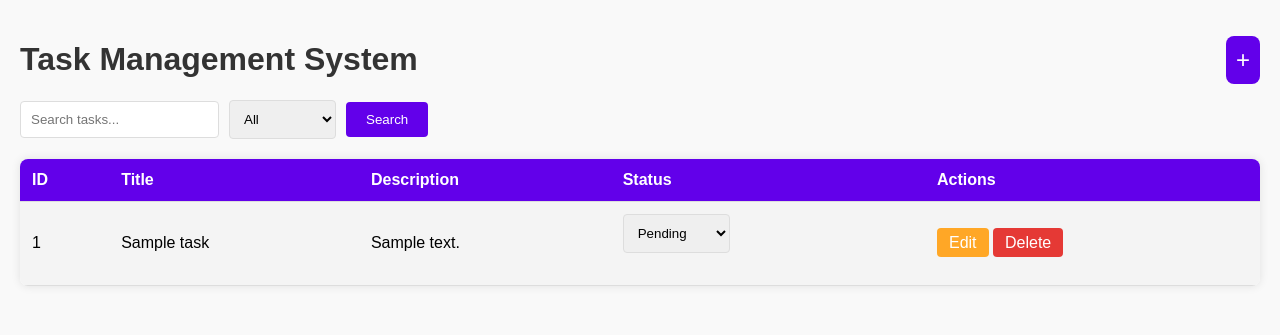
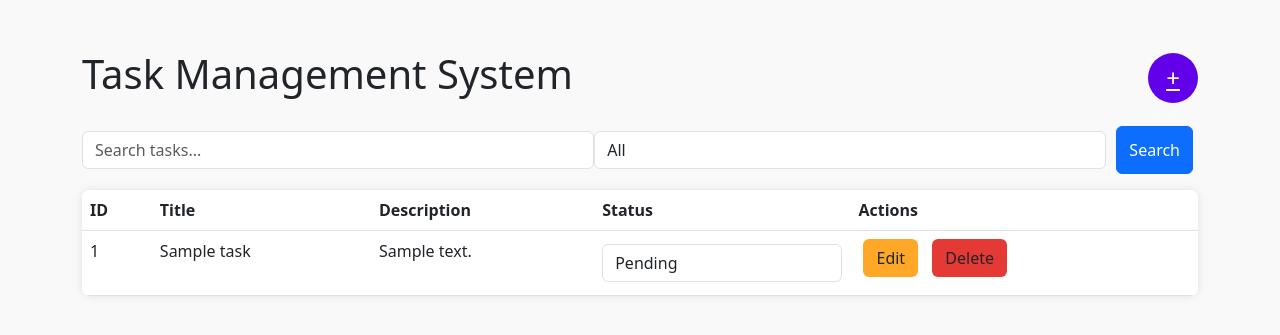
Before and after one commit to devxlabs1/PHP-Online-Management-Systems, a PHP site: page / in a window 1280 px wide. Shown: the top 335 px of the page. Run offline with PHP 8.4, Linux system fonts and the light colour scheme; tables that the repository leaves empty hold one stand-in row (values such as "Sample post").

Commit message:
Update index.php

```diff
--- a/Basic/Task Management System/index.php
+++ b/Basic/Task Management System/index.php
@@ -44,120 +44,82 @@ if ($_SERVER['REQUEST_METHOD'] === 'POST') {
 <html>
 <head>
     <title>Task Management System</title>
+    <link href="https://cdn.jsdelivr.net/npm/bootstrap@5.3.0/dist/css/bootstrap.min.css" rel="stylesheet">
     <style>
         body {
-            font-family: Arial, sans-serif;
-            margin: 20px;
             background-color: #f9f9f9;
         }
-        h1 {
-            color: #333;
+        .container {
+            margin-top: 50px;
         }
         .header {
             display: flex;
             justify-content: space-between;
             align-items: center;
+            margin-bottom: 20px;
         }
-        a {
-            text-decoration: none;
-            color: #6200EA;
+        .add-btn {
+            font-size: 24px;
+            background-color: #6200EA;
+            color: #fff;
+            border: none;
+            border-radius: 50%;
+            width: 50px;
+            height: 50px;
+            display: flex;
+            align-items: center;
+            justify-content: center;
+            cursor: pointer;
         }
-        a:hover {
-            text-decoration: underline;
+        .add-btn:hover {
+            background-color: #4e00b0;
         }
         table {
-            width: 100%;
-            border-collapse: collapse;
-            margin-top: 20px;
             background-color: #fff;
             border-radius: 8px;
             overflow: hidden;
             box-shadow: 0 0 10px rgba(0,0,0,0.1);
         }
-        th, td {
-            padding: 12px;
-            text-align: left;
-            border-bottom: 1px solid #ddd;
-        }
         th {
             background-color: #6200EA;
             color: #fff;
         }
-        tr:nth-child(even) {
-            background-color: #f4f4f4;
-        }
-        form {
-            display: flex;
-            align-items: center;
-            margin-bottom: 20px;
-        }
-        input[type="text"], select {
-            padding: 10px;
-            margin-right: 10px;
-            border: 1px solid #ddd;
-            border-radius: 4px;
-        }
-        button, .btn {
-            padding: 10px 20px;
-            background-color: #6200EA;
-            color: #fff;
-            border: none;
-            border-radius: 4px;
-            cursor: pointer;
-        }
-        .btn:hover {
-            background-color: #4e00b0;
-        }
-        .btn-edit, .btn-delete {
-            padding: 6px 12px;
-            border-radius: 4px;
-            color: #fff;
-            cursor: pointer;
-        }
         .btn-edit {
             background-color: #FFA726;
-        }
-        .btn-edit:hover {
-            background-color: #fb8c00;
         }
         .btn-delete {
             background-color: #E53935;
         }
-        .btn-delete:hover {
-            background-color: #d32f2f;
+        .btn {
+            margin: 0 5px;
         }
-        .add-btn {
-            font-size: 24px;
-            padding: 10px;
-            background-color: #6200EA;
-            color: #fff;
-            border: none;
-            border-radius: 8px;
-            cursor: pointer;
+        .form-inline input, .form-inline select {
+            margin: 5px 0;
+        }
+        .form-inline button {
             margin-left: 10px;
-        }
-        .add-btn:hover {
-            background-color: #4e00b0;
         }
     </style>
 </head>
 <body>
+    <div class="container">
         <div class="header">
             <h1>Task Management System</h1>
             <a href="create.php" class="add-btn">+</a>
         </div>
 
-    <form method="GET" action="">
-        <input type="text" name="search" value="<?php echo $search; ?>" placeholder="Search tasks...">
-        <select name="status_filter">
+        <form method="GET" action="" class="form-inline d-flex mb-3">
+            <input type="text" name="search" value="<?php echo $search; ?>" class="form-control" placeholder="Search tasks...">
+            <select name="status_filter" class="form-control">
                 <option value="">All</option>
                 <option value="Pending" <?php echo $statusFilter == 'Pending' ? 'selected' : ''; ?>>Pending</option>
                 <option value="Completed" <?php echo $statusFilter == 'Completed' ? 'selected' : ''; ?>>Completed</option>
             </select>
-        <button type="submit" class="btn">Search</button>
+            <button type="submit" class="btn btn-primary">Search</button>
         </form>
 
-    <table>
+        <table class="table table-hover">
+            <thead>
                 <tr>
                     <th>ID</th>
                     <th>Title</th>
@@ -165,6 +127,8 @@ if ($_SERVER['REQUEST_METHOD'] === 'POST') {
                     <th>Status</th>
                     <th>Actions</th>
                 </tr>
+            </thead>
+            <tbody>
                 <?php if ($result->num_rows > 0): ?>
                     <?php while($row = $result->fetch_assoc()): ?>
                         <tr>
@@ -172,25 +136,28 @@ if ($_SERVER['REQUEST_METHOD'] === 'POST') {
                             <td><?php echo $row['title']; ?></td>
                             <td><?php echo $row['description']; ?></td>
                             <td>
-                        <form method="POST" action="">
+                                <form method="POST" action="" class="form-inline">
                                     <input type="hidden" name="task_id" value="<?php echo $row['id']; ?>">
-                            <select name="new_status" onchange="this.form.submit()">
+                                    <select name="new_status" class="form-control" onchange="this.form.submit()">
                                         <option value="Pending" <?php echo $row['status'] == 'Pending' ? 'selected' : ''; ?>>Pending</option>
                                         <option value="Completed" <?php echo $row['status'] == 'Completed' ? 'selected' : ''; ?>>Completed</option>
                                     </select>
                                 </form>
                             </td>
                             <td>
-                        <a href="edit.php?id=<?php echo $row['id']; ?>" class="btn-edit">Edit</a>
-                        <a href="delete.php?id=<?php echo $row['id']; ?>" class="btn-delete">Delete</a>
+                                <a href="edit.php?id=<?php echo $row['id']; ?>" class="btn btn-edit">Edit</a>
+                                <a href="delete.php?id=<?php echo $row['id']; ?>" class="btn btn-delete">Delete</a>
                             </td>
                         </tr>
                     <?php endwhile; ?>
                 <?php else: ?>
                     <tr>
-                <td colspan="5">No tasks found</td>
+                        <td colspan="5" class="text-center">No tasks found</td>
                     </tr>
                 <?php endif; ?>
+            </tbody>
         </table>
+    </div>
+    <script src="https://cdn.jsdelivr.net/npm/bootstrap@5.3.0/dist/js/bootstrap.bundle.min.js"></script>
 </body>
 </html>
```
Lines whose indentation alone changed are shown as unchanged.
